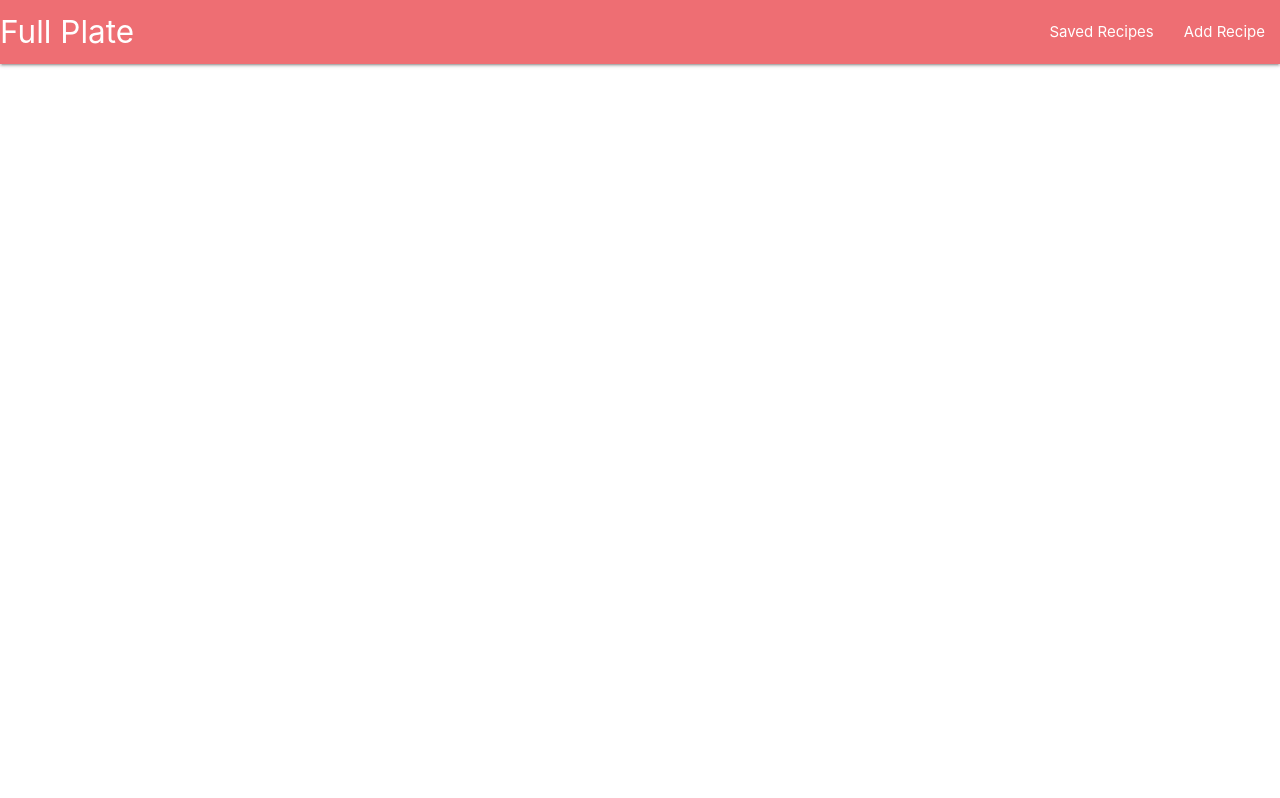
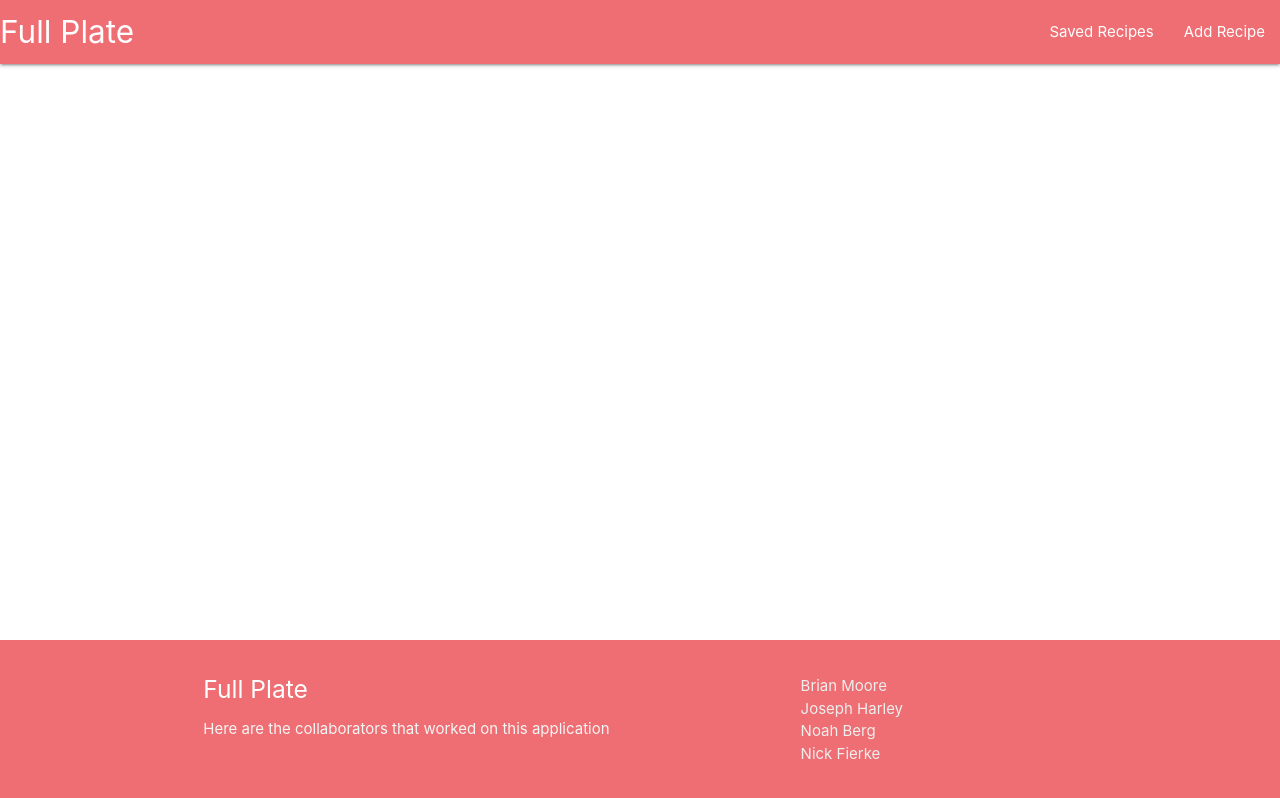
Before and after one commit to Bmoore4452/Full-Plate, a React (Create React App) app in the folder Client/: page / in a window 1280 px wide. Built offline with nearby package versions, Linux system fonts and the light colour scheme.

Commit message:
added footer component

```diff
--- a/Client/src/App.js
+++ b/Client/src/App.js
@@ -3,6 +3,7 @@ import { BrowserRouter as Router, Routes, Route } from 'react-router-dom';
 import { ApolloClient, ApolloProvider, InMemoryCache } from '@apollo/client';
 import { UserProvider } from './utils/UserContext';
 import Header from './components/Header';
+import Footer from './components/Footer';
 
 const client = new ApolloClient({
   uri: '/graphql',
@@ -21,6 +22,7 @@ function App() {
           </Routes>
         </div>
         </Router>
+        <Footer />
       </UserProvider>
 
     </ApolloProvider>
--- /dev/null
+++ b/Client/src/components/Footer/index.js
@@ -0,0 +1,26 @@
+import React from "react";
+
+const Footer = () => {
+    return (
+        <footer class="page-footer">
+            <div class="container">
+                <div class="row">
+                    <div class="col l6 s12">
+                        <h5 class="white-text">Full Plate</h5>
+                        <p class="grey-text text-lighten-4">Here are the collaborators that worked on this application</p>
+                    </div>
+                    <div class="col l4 offset-l2 s12">
+                        <ul>
+                            <li><a class="grey-text text-lighten-3" href="https://github.com/Bmoore4452">Brian Moore</a></li>
+                            <li><a class="grey-text text-lighten-3" href="https://github.com/harljos">Joseph Harley</a></li>
+                            <li><a class="grey-text text-lighten-3" href="https://github.com/Noahwberg">Noah Berg</a></li>
+                            <li><a class="grey-text text-lighten-3" href="https://github.com/NickFierke">Nick Fierke</a></li>
+                        </ul>
+                    </div>
+                </div>
+            </div>
+      </footer>
+    )
+}
+
+export default Footer;
--- a/Client/src/index.css
+++ b/Client/src/index.css
@@ -1,13 +1,5 @@
-body {
-  margin: 0;
-  font-family: -apple-system, BlinkMacSystemFont, 'Segoe UI', 'Roboto', 'Oxygen',
-    'Ubuntu', 'Cantarell', 'Fira Sans', 'Droid Sans', 'Helvetica Neue',
-    sans-serif;
-  -webkit-font-smoothing: antialiased;
-  -moz-osx-font-smoothing: grayscale;
+footer {
+  position: absolute;
+  bottom: 0;
+  width: 100%;
 }
-
-code {
-  font-family: source-code-pro, Menlo, Monaco, Consolas, 'Courier New',
-    monospace;
-}
```
